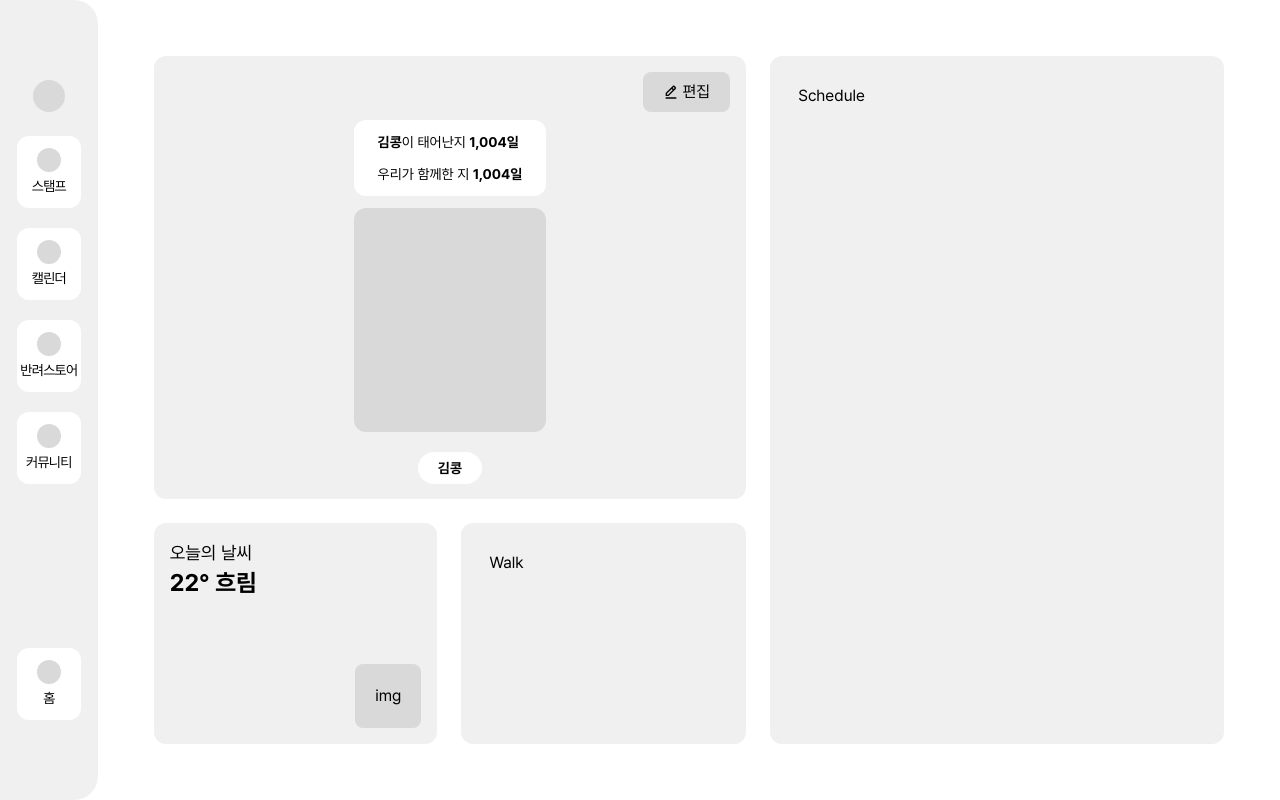
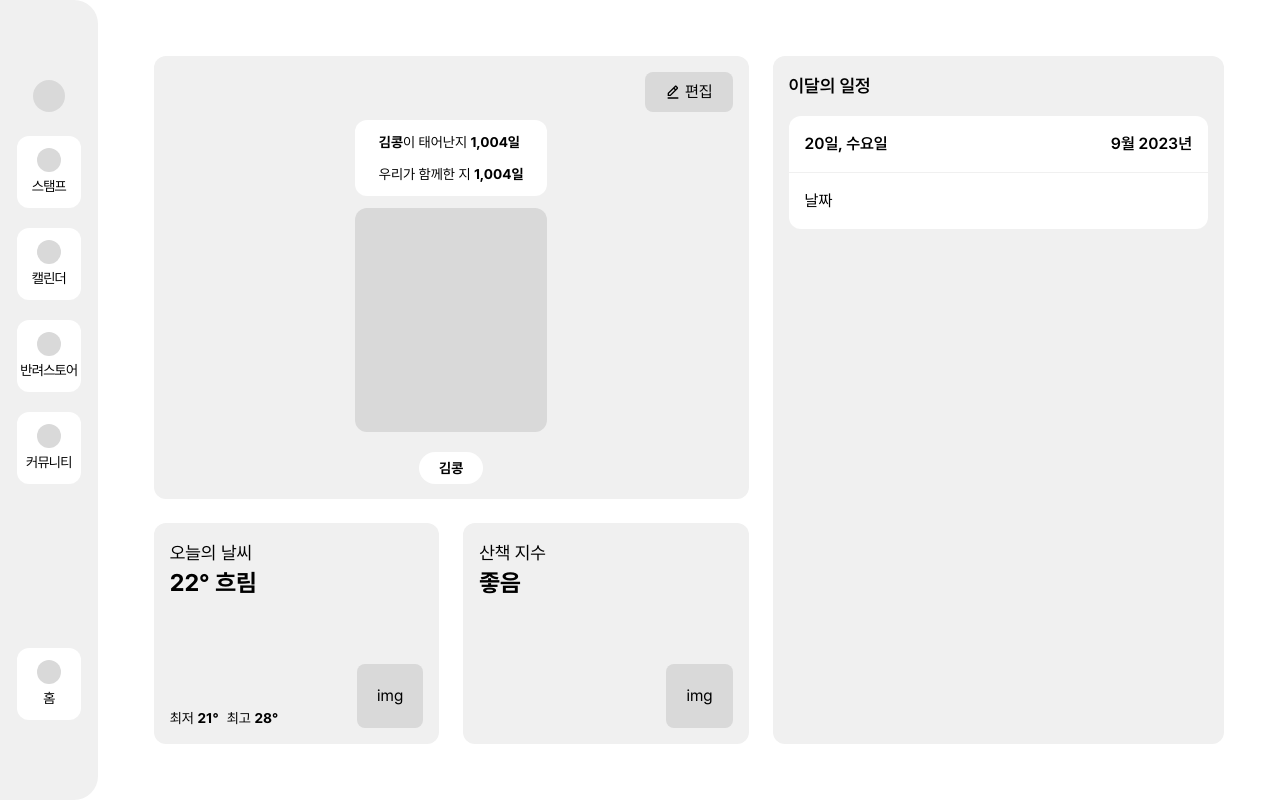
Before and after one commit to petD-ary/petDiary, a Next.js app: page / in a window 1280 px wide. Built offline with nearby package versions, Linux system fonts and the light colour scheme.

Commit message:
design:Calender component 생성

```diff
--- /dev/null
+++ b/app/components/Main/Schedule/Calender.tsx
@@ -0,0 +1,15 @@
+import React from "react";
+
+const Calender = () => {
+  return (
+    <div className=" bg-white rounded-xl">
+      <div className="p-4 flex justify-between font-semibold border-b border-grayColor-100">
+        <div>20일, 수요일</div>
+        <div>9월 2023년</div>
+      </div>
+      <div className="p-4 ">날짜</div>
+    </div>
+  );
+};
+
+export default Calender;
--- /dev/null
+++ b/app/components/Main/Schedule/ScheduleList.tsx
@@ -0,0 +1,7 @@
+import React from "react";
+
+const ScheduleList = () => {
+  return <div>ScheduleList</div>;
+};
+
+export default ScheduleList;
--- a/app/components/Main/Schedule/index.tsx
+++ b/app/components/Main/Schedule/index.tsx
@@ -1,7 +1,13 @@
 import React from "react";
+import Calender from "./Calender";
 
 const Schedule = () => {
-  return <div className="w-3/6 p-7 bg-grayColor-100 rounded-xl">Schedule</div>;
+  return (
+    <div className="w-3/6 p-4 bg-grayColor-100 rounded-xl ">
+      <div className="mb-4 text-lg font-semibold">이달의 일정</div>
+      <Calender />
+    </div>
+  );
 };
 
 export default Schedule;
--- a/app/components/Main/Walk/index.tsx
+++ b/app/components/Main/Walk/index.tsx
@@ -1,7 +1,9 @@
 import React from "react";
+import Temperatures from "../Weather/Temperatures";
+import WeatherCard from "../WeatherCard/WeatherCard";
 
 const Walk = () => {
-  return <div className="w-1/2 h-full p-7 bg-grayColor-100 rounded-xl">Walk</div>;
+  return <WeatherCard title="산책 지수" subTitle="좋음" />;
 };
 
 export default Walk;
--- /dev/null
+++ b/app/components/Main/Weather/Temperatures.tsx
@@ -0,0 +1,17 @@
+import React from "react";
+import Highlight from "../PetInfo/Highlight";
+
+const Temperatures = () => {
+  return (
+    <div className="text-sm ">
+      <span className="mr-2">
+        최저 <Highlight content="21°" />
+      </span>
+      <span>
+        최고 <Highlight content="28°" />
+      </span>
+    </div>
+  );
+};
+
+export default Temperatures;
--- a/app/components/Main/Weather/index.tsx
+++ b/app/components/Main/Weather/index.tsx
@@ -1,9 +1,9 @@
 import React from "react";
-import Highlight from "../PetInfo/Highlight";
 import WeatherCard from "../WeatherCard/WeatherCard";
+import Temperatures from "./Temperatures";
 
 const Weather = () => {
-  return <WeatherCard title="오늘의 날씨" subTitle="22° 흐림" />;
+  return <WeatherCard title="오늘의 날씨" subTitle="22° 흐림" addition={<Temperatures />} />;
 };
 
 export default Weather;
--- a/app/components/Main/WeatherCard/WeatherCard.tsx
+++ b/app/components/Main/WeatherCard/WeatherCard.tsx
@@ -4,9 +4,10 @@ import Highlight from "../PetInfo/Highlight";
 interface CardType {
   title: string;
   subTitle: string;
+  addition?: React.ReactNode;
 }
 
-const WeatherCard = ({ title, subTitle }: CardType) => {
+const WeatherCard = ({ title, subTitle, addition }: CardType) => {
   return (
     <div className="flex justify-between w-1/2 h-full p-4 bg-grayColor-100 rounded-xl">
       <div className="flex flex-col justify-between ">
@@ -14,14 +15,7 @@ const WeatherCard = ({ title, subTitle }: CardType) => {
           <div className="text-lg">{title}</div>
           <Highlight content={subTitle} />
         </div>
-        {/* <div className="text-sm ">
-          <span className="mr-2">
-            최저 <Highlight content="21°" />
-          </span>
-          <span>
-            최고 <Highlight content="28°" />
-          </span>
-        </div> */}
+        {addition}
       </div>
       <div className="flex items-end ">
         <div className="p-5 bg-grayColor-200 rounded-lg">img</div>
```
